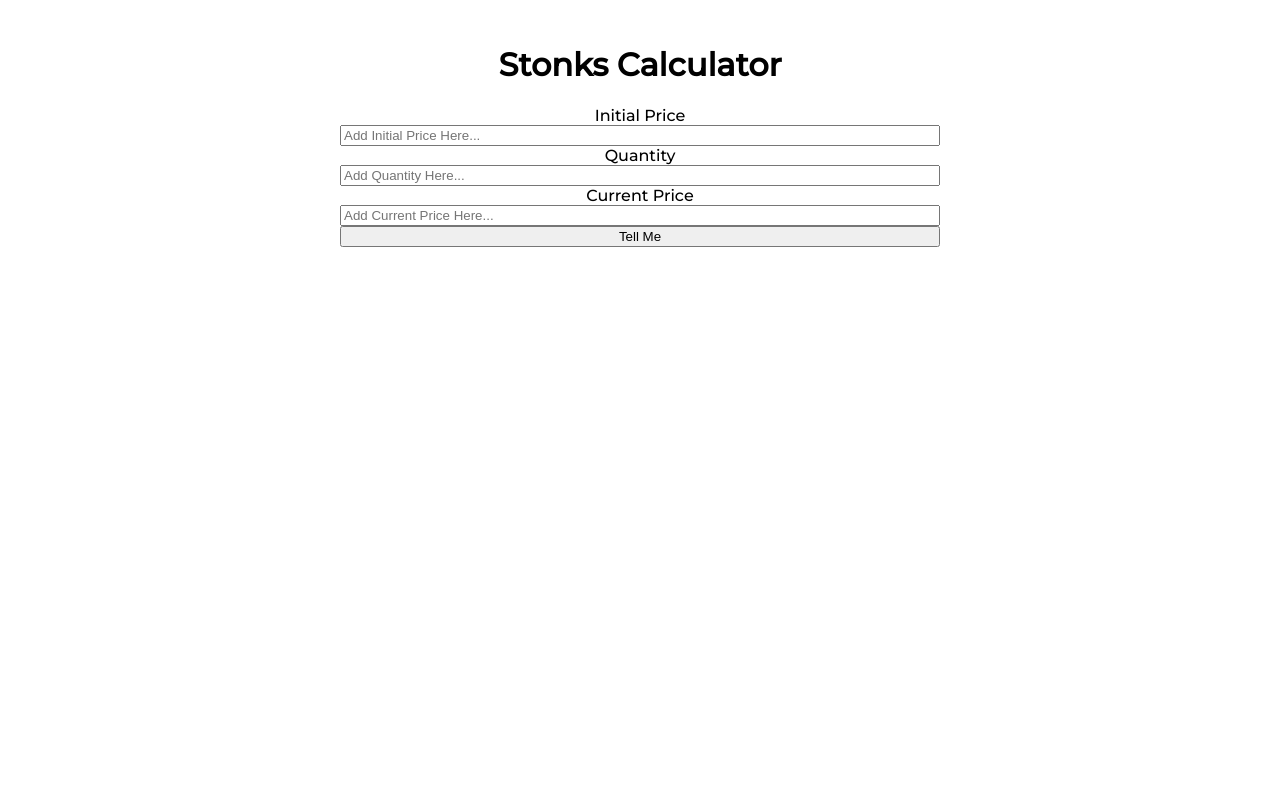
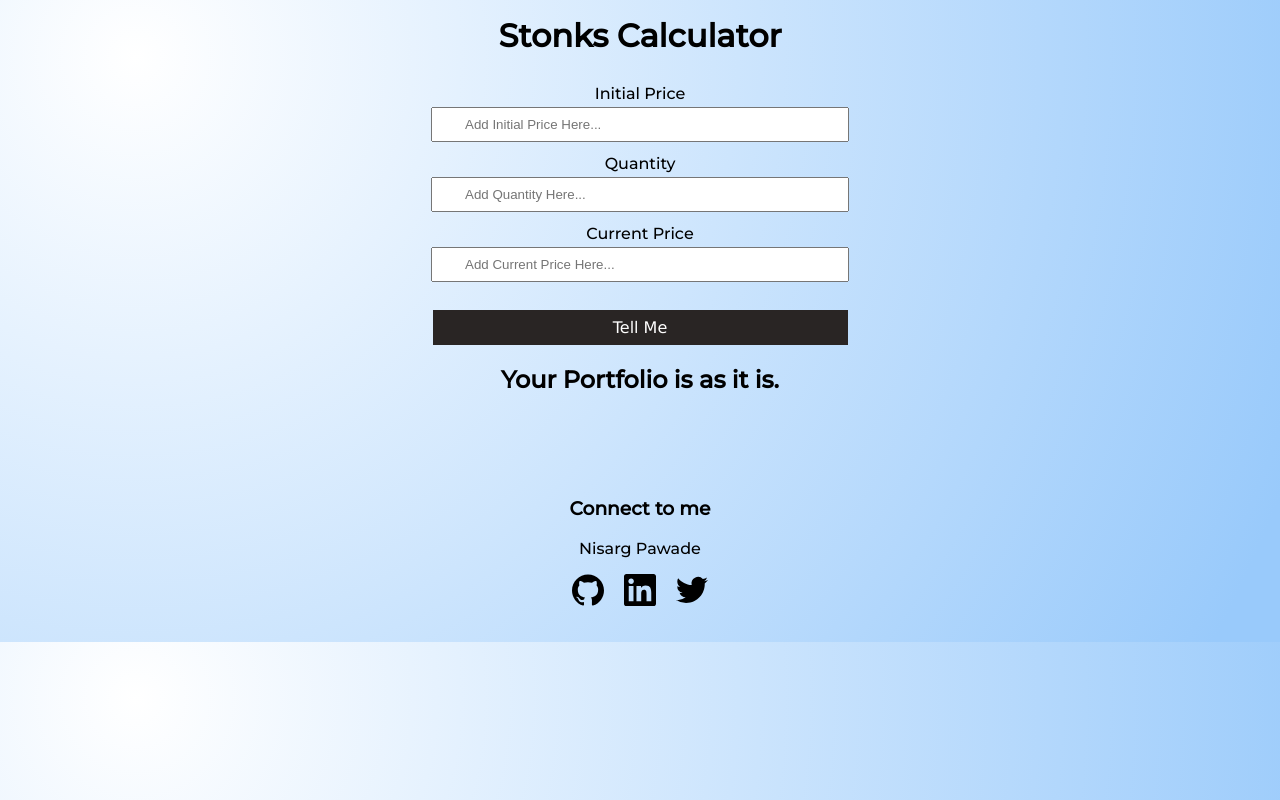
Before and after one commit to nisargpawade/profit-loss, a plain HTML site: page index.html in a window 1280 px wide. Both pictures are taken after a click on the button "Tell Me". Drawn offline with Linux system fonts and the light colour scheme.

Commit message:
css done and code optimised

```diff
--- a/index.html
+++ b/index.html
@@ -20,6 +20,24 @@
     <input id="input-current" type="number" placeholder='Add Current Price Here...' />
     <button id="btn-calculate">Tell Me</button>
     <h2 id="output-element"></h2>
+    <img id="img-stonk" src="images/stonks.jpg"/>
+    <img id="img-panik" src="images/panik.jpg"/>
+
+    <div class="footer">
+      <h3 id="footer-heading">Connect to me</h3>
+      <a id="footer-name" href="https://nisarg-pawade.netlify.app/">Nisarg Pawade</a>
+      <ul>
+          <li>
+              <a class="social-link" href="https://github.com/nisargpawade"><img class="social" src="images/social/github.svg" role="img" alt="github"></a>
+          </li>
+          <li>
+              <a class="social-link" href="https://www.linkedin.com/in/nisarg-pawade-155619197/"><img class="social" src="images/social/linkedin.svg" role="img" alt="linkedin"></a>
+          </li>
+          <li>
+              <a class="social-link" href="https://twitter.com/NisargPawade"><img class="social" src="images/social/twitter.svg" role="img" alt="twitter"></a>
+          </li>
+      </ul>
+  </div>
   </div>
   <script src="script.js"></script>
 </body>
--- a/script.js
+++ b/script.js
@@ -3,40 +3,48 @@ const quantityIp = document.querySelector("#input-quantity");
 const currentIp = document.querySelector("#input-current");
 const btnCalculate = document.querySelector("#btn-calculate");
 const outputEle = document.querySelector("#output-element");
+const imgStonk = document.querySelector("#img-stonk");
+const imgPanik = document.querySelector("#img-panik");
+const body = document.querySelector("body")
 
-function calProfit(){
-    let profitAmt = Number(currentIp.value) - Number(initialIp.value)
-    return profitAmt
+function showStonk(){
+    imgStonk.style.display="block";
+    imgPanik.style.display="none";
+    body.style.backgroundImage = "linear-gradient( 135deg, #81FBB8 10%, #28C76F 100%)";
 }
-function calProfitPercent(profit){
-    let profitPercent = (profit/Number(initialIp.value))*100
-    return profitPercent
+function showPanik(){
+    imgPanik.style.display="block";
+    imgStonk.style.display="none";
+    body.style.backgroundImage = "linear-gradient( 135deg, #FEB692 10%, #EA5455 100%)";
 }
-function calLoss(){
-    let loss = Number(initialIp.value) - Number(currentIp.value)
-    return loss
-}
-function calLossPercent(loss){
-    let lossPercent = (loss/Number(initialIp.value))*100
-    return lossPercent
+function hideBoth(){
+    imgPanik.style.display="none";
+    imgStonk.style.display="none";
+    body.style.backgroundImage = "radial-gradient( circle 1224px at 10.6% 8.8%,  rgba(255,255,255,1) 0%, rgba(153,202,251,1) 100.2% )";
 }
 
-function calculateProfitAndLoss(){
-    if(Number(currentIp.value)>Number(initialIp.value)){
-        var profitEarned = calProfit()
-        var profitPercentEarned = calProfitPercent(profitEarned)
-        outputEle.innerText= "profit is "+profitEarned+" and the percent is "+ profitPercentEarned
-    } else if (Number(initialIp.value)>Number(currentIp.value)){
-        var lossEarned = calLoss()
-        var lossPercentEarned = calLossPercent()
-        outputEle.innerText = "loss is "+lossEarned+" and the percent is "+ lossPercentEarned
+function calculateProfitAndLoss(cost, sell, qty){
+    if(sell>cost){
+        var profit = (sell - cost)*qty
+        var profitPercent = (profit/cost)*100
+        outputEle.innerText= "profit is "+profit+" and the percent is "+ profitPercent
+        showStonk();
+    } else if (cost>sell){
+        var loss = (cost - sell)*qty
+        var lossPercent = (loss/cost)*100
+        outputEle.innerText = "loss is "+loss+" and the percent is "+ lossPercent
+        showPanik();
+    } else{
+        hideBoth();
+        outputEle.innerText= "Your Portfolio is as it is."
     }
 }
 
 function submitHandler(){
-    var costPrice = Number(initialIp.value)
-    var sellPrice = Number(currentIp.value)
-    calculateProfitAndLoss()
+    var initial = Number(initialIp.value);
+    var current = Number(currentIp.value);
+    var quantity = Number(quantityIp.value);
+    calculateProfitAndLoss(initial, current, quantity);
 }
 
 btnCalculate.addEventListener("click", submitHandler)
--- a/styles.css
+++ b/styles.css
@@ -1,11 +1,73 @@
 body{
     font-family: 'Montserrat', sans-serif;
+    margin: 0;
+    background-image: radial-gradient( circle 1224px at 10.6% 8.8%,  rgba(255,255,255,1) 0%, rgba(153,202,251,1) 100.2% );
 }
 .container{
     display: flex;
     flex-direction: column;
-    margin: auto;
+    margin: 0 auto;
     text-align: center;
+    border-bottom-left-radius: 1rem;
+    border-bottom-right-radius: 1rem;
     padding: 1rem 3rem;
     max-width: 600px;
 }
+h1{
+    margin-top: 0;
+}
+label{
+    margin-top: 0.5rem;
+}
+input{
+    width: 350px;
+    margin: 0.25rem auto;
+    padding: 0.5rem 2rem;
+}
+button{
+    width: 415px;
+    margin: 1.5rem auto 0 auto;
+    padding: 0.5rem;
+    color: white;
+    background-color: #292524
+    ;
+    border: none;
+    cursor: pointer;
+    font-size: medium;
+    font-family: Verdana, Geneva, Tahoma, sans-serif;
+}
+button:hover{
+    background-color: black;
+}
+img{
+    display: none;
+    margin: auto;
+    width: 250px;
+}
+
+.footer{
+    margin-top: 4rem;
+}
+
+#footer-name{
+    text-decoration: none;
+    color: black;
+}
+#footer-name:hover{
+    box-shadow: 0 12px 16px 0 rgba(0,0,0,0.24),0 17px 50px 0 rgba(0,0,0,0.19);
+}
+
+ul {
+    list-style: none;
+    padding: 0;
+}
+li {
+    display: inline;
+}
+
+.social {
+    display: inline;
+    width: 4vh;
+    padding: 0 0.5rem;
+    cursor: pointer;
+}
```
Also changed, not shown: images/panik.jpg (added), images/social/github.svg (added), images/social/linkedin.svg (added), images/social/twitter.svg (added), images/stonks.jpg (added).
